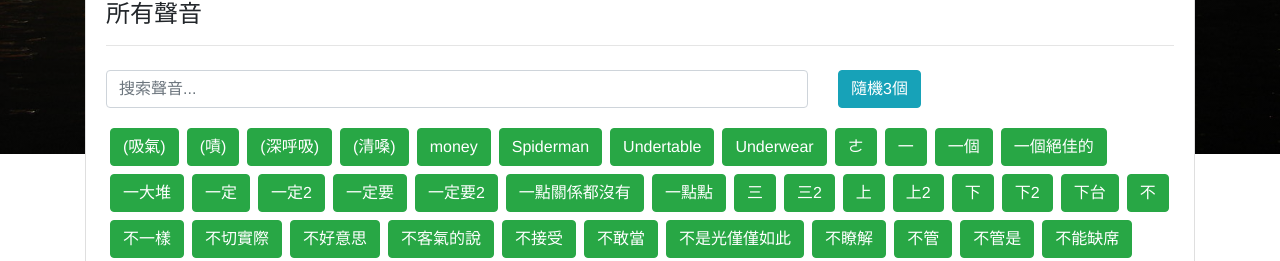
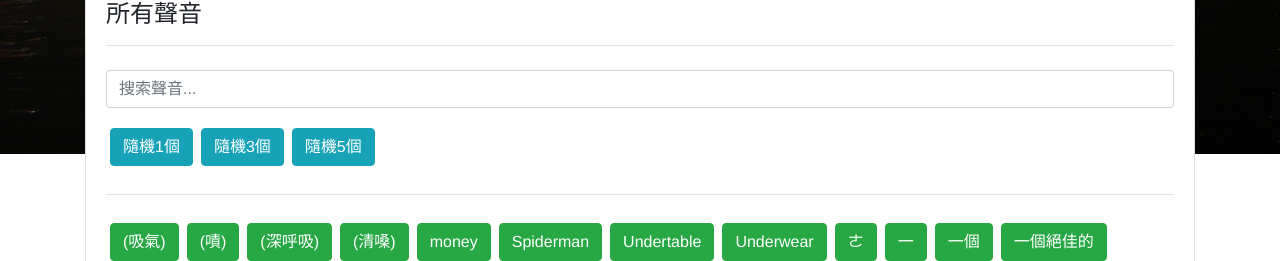
Before and after one commit to rogeraabbccdd/Fadacai-Generator, a Vue app: page /#/ in a window 1280 px wide. Shown: the part 646-907 px from the top of the page. Built offline with nearby package versions, Linux system fonts and the light colour scheme; what vue-github-buttons, vue-sweetalert2 would draw is missing.

Commit message:
改善隨機功能
新增隨機1個和隨機5個按鈕

```diff
--- a/src/components/soundbtns.vue
+++ b/src/components/soundbtns.vue
@@ -1,12 +1,23 @@
 <template>
   <b-card title="所有聲音" sub-title>
     <hr />
-    <div class="row">
-      <div class="col-8 my-2">
+    <div class="row align-items-center">
+      <div class="col-12 my-2">
         <b-form-input v-model="search" placeholder="搜索聲音..."></b-form-input>
       </div>
-      <div class="col-4 my-2">
-        <b-button variant="info" @click="random()">隨機3個</b-button>
+      <div class="col-12 my-2">
+        <b-button class="m-1" variant="info" @click="random(1)">
+          隨機1個
+        </b-button>
+        <b-button class="m-1" variant="info" @click="random(3)">
+          隨機3個
+        </b-button>
+        <b-button class="m-1" variant="info" @click="random(5)">
+          隨機5個
+        </b-button>
+      </div>
+      <div class="col-12">
+        <hr />
       </div>
       <div class="col-12 my-2">
         <b-button
@@ -38,8 +49,8 @@ export default {
     add(id) {
       eventBus.$emit("addSound", id);
     },
-    random() {
-      for (let i = 0; i < 3; ++i)
+    random(count) {
+      for (let i = 0; i < count; i++)
         this.add(Math.floor(Math.random() * this.sounds.length));
     }
   },
```
